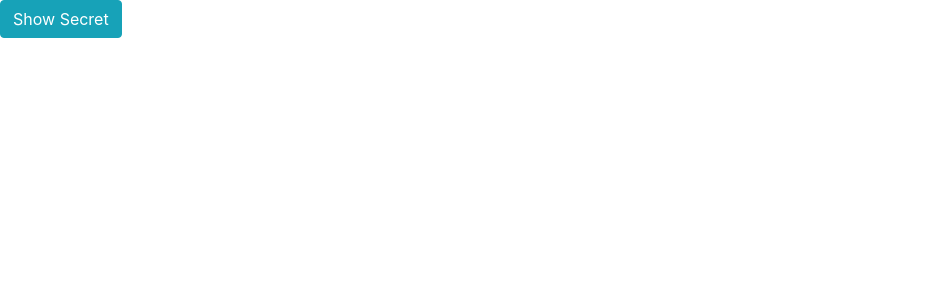
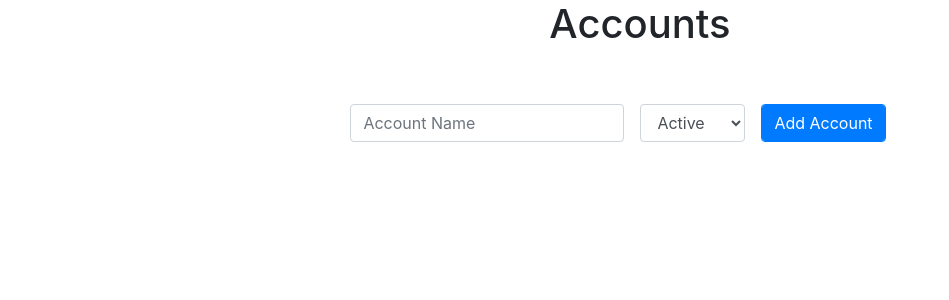
Before and after one commit to Manoj-14/Java-FSD-Phase-5, an Angular app in the folder A01Intro/: page / in a window 1280 px wide. Shown: the top 300 px of the page, without its empty margins (0-949 px from the left). Built offline with nearby package versions, Linux system fonts and the light colour scheme.

Commit message:
Using service layer

```diff
--- /dev/null
+++ b/A01Intro/src/app/accounts/account/account.component.html
@@ -0,0 +1,27 @@
+<div class="card m-2">
+  <div class="card-body">
+    <h6 class="card-subtitle text-muted">{{ account.name }}</h6>
+    <p class="card-text">Account Status {{ account.status }}</p>
+    <button
+      class="btn btn-outline-primary btn-sm m-2"
+      (click)="changeStatus('Active')"
+    >
+      Active
+    </button>
+    <button
+      class="btn btn-outline-secondary btn-sm m-2"
+      (click)="changeStatus('Inactive')"
+    >
+      Inactive
+    </button>
+    <button
+      class="btn btn-outline-warning btn-sm m-2"
+      (click)="changeStatus('Hidden')"
+    >
+      Hidden
+    </button>
+    <button class="btn btn-outline-danger btn-sm m-2" (click)="deleteAccount()">
+      Delete
+    </button>
+  </div>
+</div>
--- /dev/null
+++ b/A01Intro/src/app/accounts/account/account.component.ts
@@ -0,0 +1,27 @@
+import { Component, Input } from '@angular/core';
+import { AccountServices } from 'src/app/services/Account.service';
+
+@Component({
+  selector: 'app-account',
+  templateUrl: './account.component.html',
+  styleUrls: ['./account.component.css'],
+})
+export class AccountComponent {
+  constructor(private accountService: AccountServices) {}
+
+  @Input('account')
+  account: {
+    name: string;
+    status: string;
+  };
+
+  @Input('id')
+  id: number;
+
+  changeStatus(status: string) {
+    this.accountService.updateAccount(this.id, status);
+  }
+  deleteAccount() {
+    this.accountService.deleteAccount(this.id);
+  }
+}
--- /dev/null
+++ b/A01Intro/src/app/accounts/accounts.component.html
@@ -0,0 +1,9 @@
+<h1 class="text-center">Accounts</h1>
+<app-new-account></app-new-account>
+<div class="d-flex flex-wrap justify-content-center">
+  <app-account
+    *ngFor="let myaccount of accounts; let i = index"
+    [account]="myaccount"
+    [id]="i"
+  ></app-account>
+</div>
--- /dev/null
+++ b/A01Intro/src/app/accounts/accounts.component.ts
@@ -0,0 +1,20 @@
+import { Component } from '@angular/core';
+import { AccountServices } from '../services/Account.service';
+
+@Component({
+  selector: 'app-accounts',
+  templateUrl: './accounts.component.html',
+  styleUrls: ['./accounts.component.css'],
+  providers: [AccountServices],
+})
+export class AccountsComponent {
+  accounts: { name: string; status: string }[] = [];
+
+  constructor(private accountService: AccountServices) {
+    this.accounts = accountService.accounts;
+  }
+
+  onAccountAdded(accountData: { name: string; status: string }) {
+    this.accounts.push(accountData);
+  }
+}
--- /dev/null
+++ b/A01Intro/src/app/accounts/new-account/new-account.component.html
@@ -0,0 +1,22 @@
+<div class="container d-flex justify-content-center m-5">
+  <div class="form-inline">
+    <input
+      type="text"
+      name="name"
+      class="form-control m-2"
+      placeholder="Account Name"
+      #accountName
+    />
+    <select class="form-control m-2" name="status" #status>
+      <option value="Active">Active</option>
+      <option value="Inactive">Inactive</option>
+      <option value="Hidden">Hidden</option>
+    </select>
+    <input
+      type="button"
+      value="Add Account"
+      class="form-control btn btn-primary m-2"
+      (click)="onCreateAccount(accountName.value, status.value)"
+    />
+  </div>
+</div>
--- /dev/null
+++ b/A01Intro/src/app/accounts/new-account/new-account.component.ts
@@ -0,0 +1,20 @@
+import { Component, EventEmitter, Output } from '@angular/core';
+import { AccountServices } from 'src/app/services/Account.service';
+
+@Component({
+  selector: 'app-new-account',
+  templateUrl: './new-account.component.html',
+  styleUrls: ['./new-account.component.css'],
+})
+export class NewAccountComponent {
+  constructor(private accountService: AccountServices) {}
+  @Output()
+  accountsAdded = new EventEmitter<{
+    name: string;
+    status: string;
+  }>();
+
+  onCreateAccount(name: string, status: string) {
+    this.accountService.addAccount(name, status);
+  }
+}
--- a/A01Intro/src/app/app.component.html
+++ b/A01Intro/src/app/app.component.html
@@ -5,6 +5,7 @@
 <!-- <app-server></app-server> -->
 
 <!-- <app-names></app-names> -->
-<app-secret></app-secret>
+<!-- <app-secret></app-secret> -->
 
 <!-- <app-lifecycle-demo></app-lifecycle-demo> -->
+<app-accounts></app-accounts>
--- a/A01Intro/src/app/app.module.ts
+++ b/A01Intro/src/app/app.module.ts
@@ -14,6 +14,9 @@ import { ProductComponent } from './products/product/product.component';
 import { LifecycleDemoComponent } from './lifecycle-demo/lifecycle-demo.component';
 import { BasicHighlightDirective } from './CustomDirectives/BasicHighlightDirective';
 import { BetterHighlighterDirective } from './CustomDirectives/better-highlighter.directive';
+import { AccountsComponent } from './accounts/accounts.component';
+import { NewAccountComponent } from './accounts/new-account/new-account.component';
+import { AccountComponent } from './accounts/account/account.component';
 
 @NgModule({
   declarations: [
@@ -29,6 +32,9 @@ import { BetterHighlighterDirective } from './CustomDirectives/better-highlighte
     LifecycleDemoComponent,
     BasicHighlightDirective,
     BetterHighlighterDirective,
+    AccountsComponent,
+    NewAccountComponent,
+    AccountComponent,
   ],
   imports: [BrowserModule, FormsModule], // Import FormModeule for two way binding
   providers: [],
--- /dev/null
+++ b/A01Intro/src/app/services/Account.service.ts
@@ -0,0 +1,13 @@
+export class AccountServices {
+  accounts = [];
+
+  addAccount(name: string, status: string): void {
+    this.accounts.push({ name, status });
+  }
+  updateAccount(id: number, newStatus: string) {
+    this.accounts[id].status = newStatus;
+  }
+  deleteAccount(id: number) {
+    this.accounts.splice(id, 1);
+  }
+}
```
Also changed, not shown: A01Intro/src/app/accounts/account/account.component.css (added), A01Intro/src/app/accounts/accounts.component.css (added), A01Intro/src/app/accounts/new-account/new-account.component.css (added).
